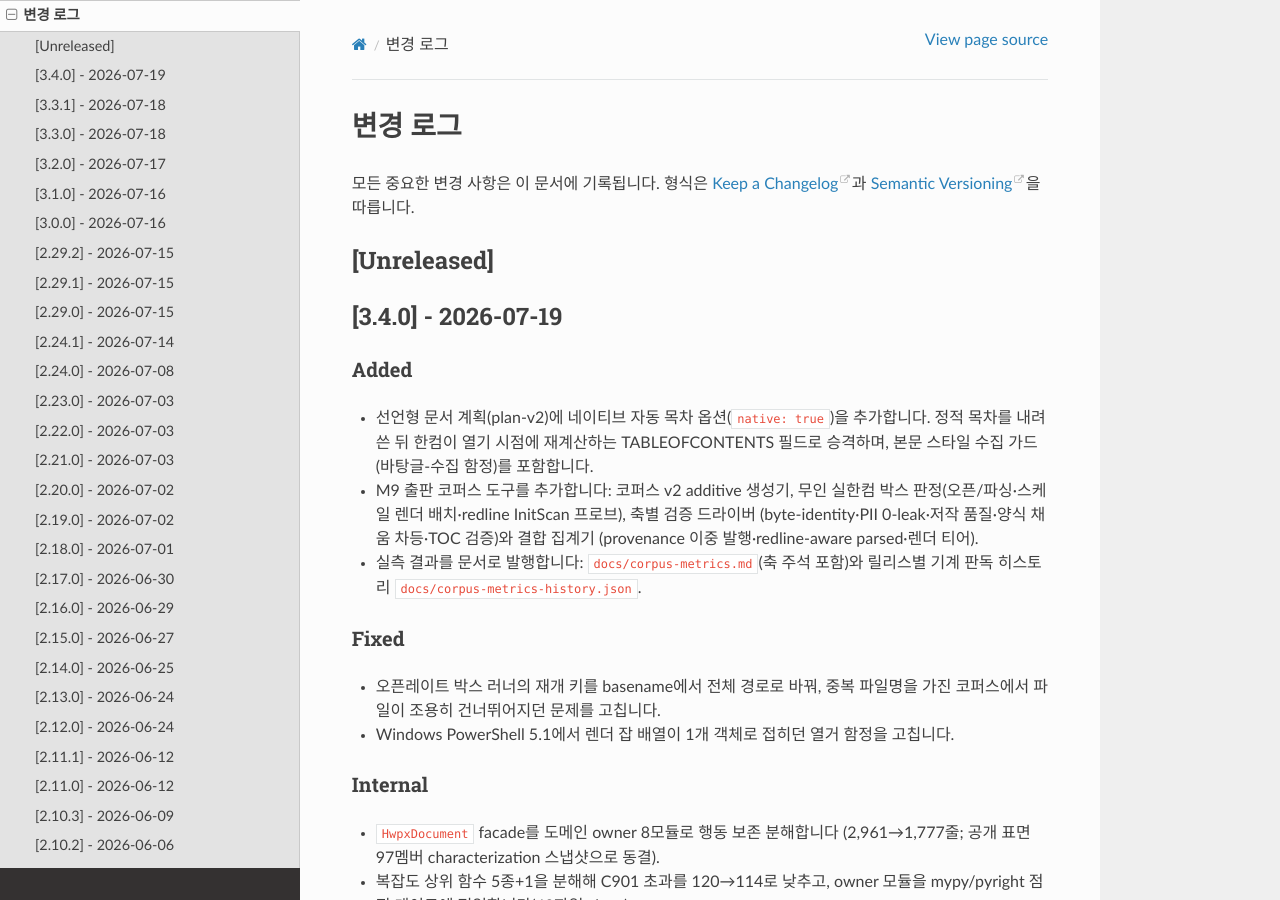
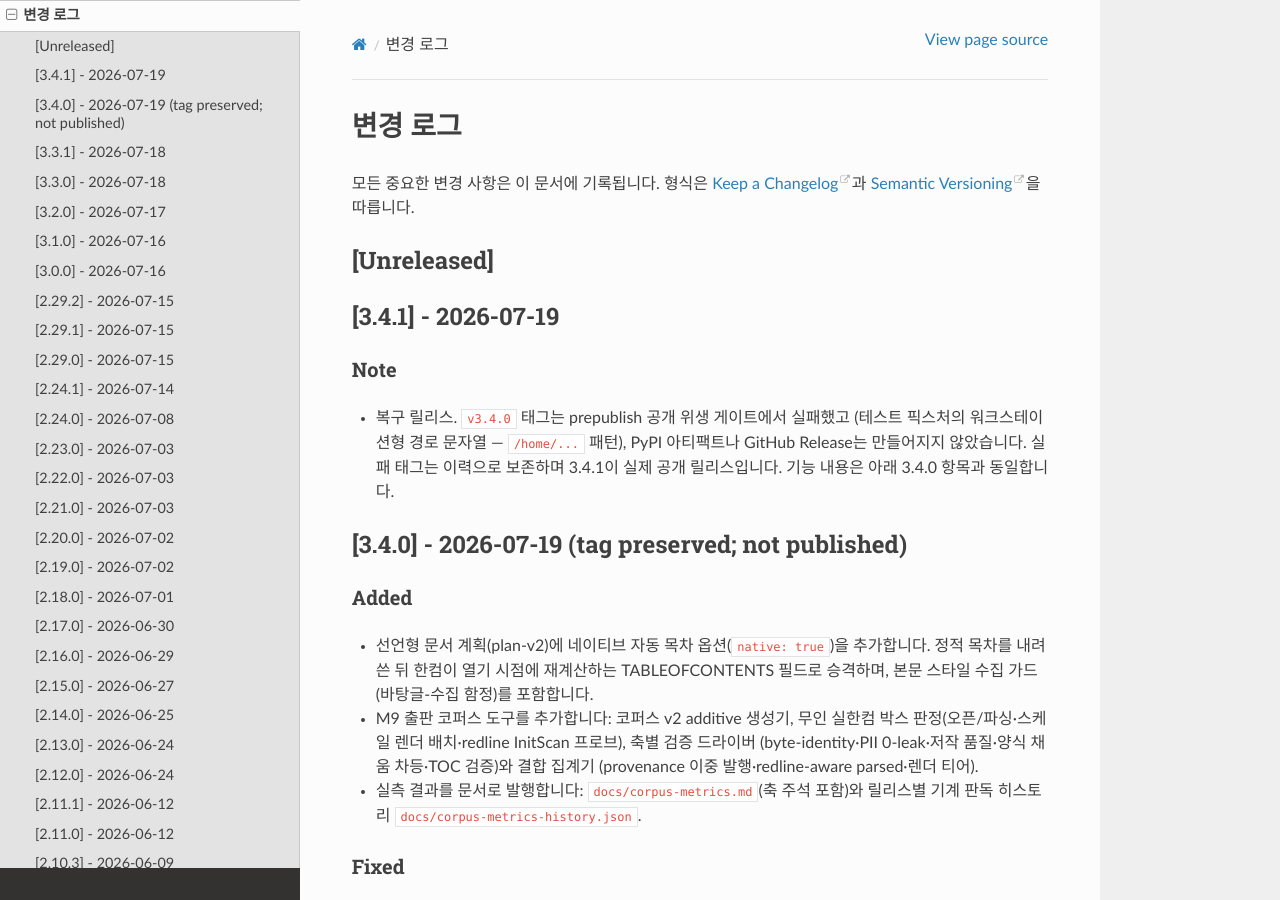
Before and after one commit to airmang/python-hwpx, a Sphinx documentation site: the page built from docs/changelog.md, in a window 1280 px wide and 900 px high. Built offline with Sphinx 7.4.7 and the Read the Docs theme 3.1.0, drawn with Linux system fonts in a browser that asks for light colours.

Commit message:
fix: recover the failed v3.4.0 release as 3.4.1
The v3.4.0 prepublish failed on the public-hygiene gate: a PII-sweep test
fixture used a workstation-shaped absolute path (/home/...), which the gate
rejects anywhere in the tracked tree. The fixture now uses a non-workstation
prefix (/srv/...) with the rerooting semantics unchanged. v3.4.0 is
preserved as failure history with no PyPI artifact or GitHub Release;
3.4.1 is the actual public release.

Co-Authored-By: Claude Fable 5 <noreply@anthropic.com>

```diff
--- a/CHANGELOG.md
+++ b/CHANGELOG.md
@@ -4,7 +4,16 @@
 
 ## [Unreleased]
 
-## [3.4.0] - 2026-07-19
+## [3.4.1] - 2026-07-19
+
+### Note
+- 복구 릴리스. `v3.4.0` 태그는 prepublish 공개 위생 게이트에서 실패했고
+  (테스트 픽스처의 워크스테이션형 경로 문자열 — `/home/...` 패턴), PyPI
+  아티팩트나 GitHub Release는 만들어지지 않았습니다. 실패 태그는 이력으로
+  보존하며 3.4.1이 실제 공개 릴리스입니다. 기능 내용은 아래 3.4.0 항목과
+  동일합니다.
+
+## [3.4.0] - 2026-07-19 (tag preserved; not published)
 
 ### Added
 - 선언형 문서 계획(plan-v2)에 네이티브 자동 목차 옵션(`native: true`)을 추가합니다.
--- a/docs/corpus-metrics-history.json
+++ b/docs/corpus-metrics-history.json
@@ -16,7 +16,7 @@
     },
     {
       "measuredAt": "2026-07-19",
-      "stack": "python-hwpx 3.4.0 candidate (corpus v2)",
+      "stack": "python-hwpx 3.4.1 candidate (corpus v2)",
       "corpus": {"version": "v2 (additive over frozen v1)", "producedN": 497, "negativeControls": 9, "internalFixtureTagged": 21},
       "oracle": "real Hancom COM 12.0.0.3288 (Windows box, unattended) + Mac Hancom GUI sample",
       "open": {"pass": 476, "n": 476, "rate": 1.0, "lowerBound": 0.9937, "denominator": "product-provenance"},
--- a/pyproject.toml
+++ b/pyproject.toml
@@ -4,7 +4,7 @@ build-backend = "setuptools.build_meta"
 
 [project]
 name = "python-hwpx"
-version = "3.4.0"
+version = "3.4.1"
 description = "한글 없이 HWPX 문서를 열고, 편집하고, 생성하고, 검증하는 Python 자동화 라이브러리"
 readme = { file = "README.md", content-type = "text/markdown" }
 license = "Apache-2.0"
```
Also changed, not shown: README.md (+1 -1 lines), docs/corpus-metrics.md (+2 -2 lines), 1 other file.
